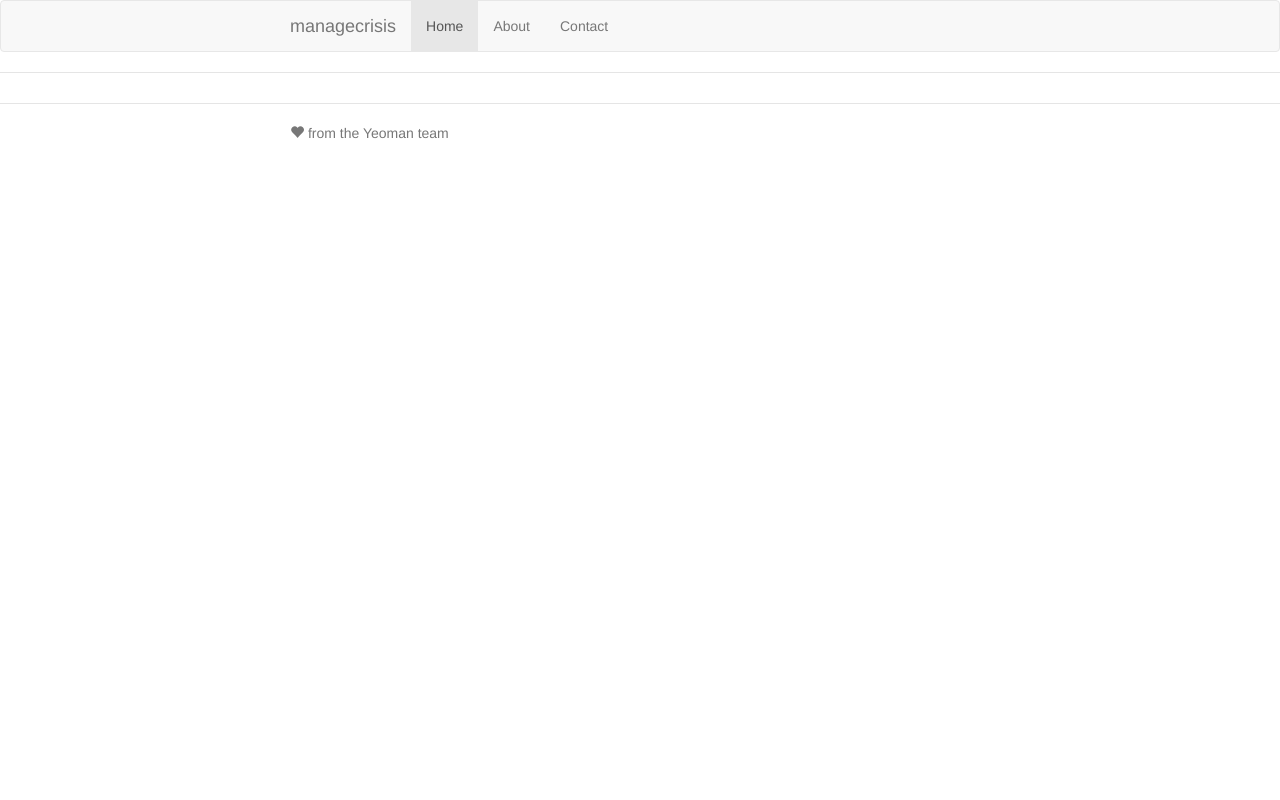
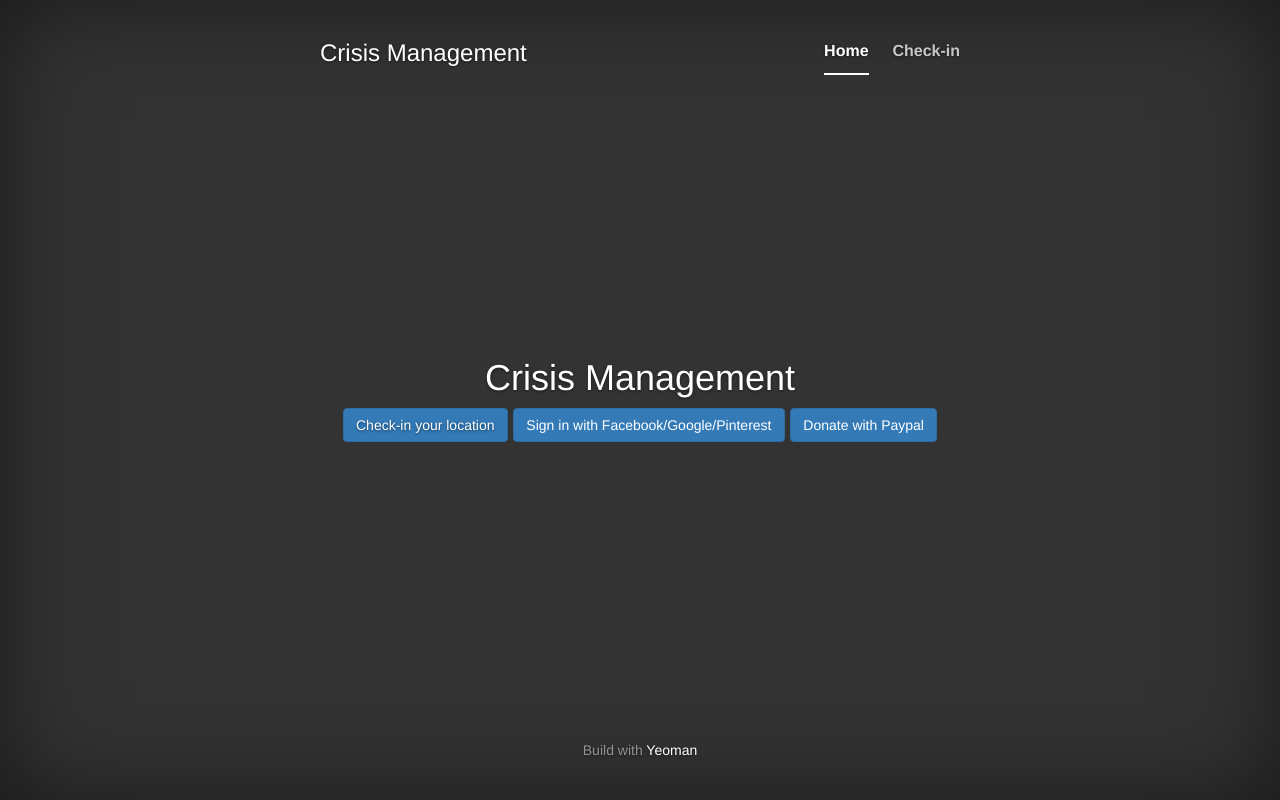
Before and after one commit to shabeermothi/manage-crisis, a website: page app/index.html in a window 1280 px wide. Drawn offline with nearby package versions, Linux system fonts and the light colour scheme; files that its build step writes are made by us from their sources; files whose address does not match are found by name.

Commit message:
Updated view for index

```diff
--- a/app/index.html
+++ b/app/index.html
@@ -1,74 +1,85 @@
-<!doctype html>
-<html>
+
+<!DOCTYPE html>
+<html lang="en">
 <head>
     <meta charset="utf-8">
-    <title></title>
+    <meta http-equiv="X-UA-Compatible" content="IE=edge">
+    <meta name="viewport" content="width=device-width, initial-scale=1">
+    <!-- The above 3 meta tags *must* come first in the head; any other head content must come *after* these tags -->
     <meta name="description" content="">
-    <meta name="viewport" content="width=device-width">
-    <!-- Place favicon.ico and apple-touch-icon.png in the root directory -->
-    <!-- build:css(.) styles/vendor.css -->
-    <!-- bower:css -->
-    <link rel="stylesheet" href="public/bower_components/bootstrap/dist/css/bootstrap.css" />
-    <!-- endbower -->
-    <!-- endbuild -->
-    <!-- build:css(.tmp) styles/main.css -->
-    <link rel="stylesheet" href="../public/styles/main.css">
-    <!-- endbuild -->
+    <meta name="author" content="">
+    <!--<link rel="icon" href="../../favicon.ico">-->
+
+    <title>Crisis Management</title>
+
+    <!-- Bootstrap core CSS -->
+    <link href="public/bower_components/bootstrap/dist/css/bootstrap.min.css" rel="stylesheet">
+
+    <!-- Custom styles for this template from http://getbootstrap.com/examples/cover/cover.css-->
+    <link href="public/styles/cover.css" rel="stylesheet">
 </head>
-  <body ng-app="managecrisisApp">
-    <!--[if lte IE 8]>
-      <p class="browsehappy">You are using an <strong>outdated</strong> browser. Please <a href="http://browsehappy.com/">upgrade your browser</a> to improve your experience.</p>
-    <![endif]-->
 
-    <!-- Add your site or application content here -->
-    <div class="header">
-      <div class="navbar navbar-default" role="navigation">
-        <div class="container">
-          <div class="navbar-header">
+<body>
 
-            <button type="button" class="navbar-toggle collapsed" data-toggle="collapse" data-target="#js-navbar-collapse">
-              <span class="sr-only">Toggle navigation</span>
-              <span class="icon-bar"></span>
-              <span class="icon-bar"></span>
-              <span class="icon-bar"></span>
-            </button>
+<div class="site-wrapper">
 
-            <a class="navbar-brand" href="#/">managecrisis</a>
-          </div>
+    <div class="site-wrapper-inner">
 
-          <div class="collapse navbar-collapse" id="js-navbar-collapse">
+        <div class="cover-container">
 
-            <ul class="nav navbar-nav">
-              <li class="active"><a href="#/">Home</a></li>
-              <li><a ng-href="#/about">About</a></li>
-              <li><a ng-href="#/">Contact</a></li>
+            <div class="masthead clearfix">
+                <div class="inner">
+                    <h3 class="masthead-brand">Crisis Management</h3>
+                    <nav>
+                        <ul class="nav masthead-nav">
+                            <li class="active"><a href="#">Home</a></li>
+                            <li><a href="#">Check-in</a></li>
                         </ul>
-          </div>
-        </div>
+                    </nav>
                 </div>
             </div>
 
-    <div class="container">
-    <div ng-view=""></div>
+            <div class="inner cover">
+                <h1 class="cover-heading">Crisis Management</h1>
+                <p class="lead">
+                    <a class="btn btn-primary" role="button" data-toggle="collapse" href="#check-in" aria-expanded="false" aria-controls="check-in">
+                        Check-in your location
+                    </a>
+                    <button class="btn btn-primary" type="button" data-toggle="collapse" data-target="#sign-in" aria-expanded="false" aria-controls="sign-in">
+                        Sign in with Facebook/Google/Pinterest
+                    </button>
+                    <button class="btn btn-primary" type="button" data-toggle="collapse" data-target="#donate" aria-expanded="false" aria-controls="donate">
+                        Donate with Paypal
+                    </button>
+                    <div class="collapse" id="check-in">
+                        <div class="well">
+                            Check-in your location to let your friends know you are safe.
+                        </div>
+                    </div>
+                <div class="collapse" id="sign-in">
+                    <div class="well">
+                        Sign in with Facebook/Google/Pinterest to know what's being discussed in social media about the disaster
+                    </div>
+                </div>
+                <div class="collapse" id="donate">
+                    <div class="well">
+                        Donate with Paypal
+                    </div>
+                </div>
+                </p>
             </div>
 
-    <div class="footer">
-      <div class="container">
-        <p><span class="glyphicon glyphicon-heart"></span> from the Yeoman team</p>
+            <div class="mastfoot">
+                <div class="inner">
+                    <p>Build with <a href="http://yeoman.io">Yeoman</a></p>
                 </div>
             </div>
 
+        </div>
 
-    <!-- Google Analytics: change UA-XXXXX-X to be your site's ID -->
-     <script>
-       !function(A,n,g,u,l,a,r){A.GoogleAnalyticsObject=l,A[l]=A[l]||function(){
-       (A[l].q=A[l].q||[]).push(arguments)},A[l].l=+new Date,a=n.createElement(g),
-       r=n.getElementsByTagName(g)[0],a.src=u,r.parentNode.insertBefore(a,r)
-       }(window,document,'script','https://www.google-analytics.com/analytics.js','ga');
+    </div>
 
-       ga('create', 'UA-XXXXX-X');
-       ga('send', 'pageview');
-    </script>
+</div>
 
 <!-- build:js(.) scripts/vendor.js -->
     <!-- bower:js -->
@@ -85,10 +96,6 @@
     <!-- endbower -->
     <!-- endbuild -->
 
-        <!-- build:js({.tmp,app}) scripts/scripts.js -->
-        <script src="modules/app.js"></script>
-        <script src="modules/controllers/main.js"></script>
-        <script src="modules/controllers/about.js"></script>
-        <!-- endbuild -->
+
 </body>
 </html>
--- /dev/null
+++ b/public/styles/cover.css
@@ -0,0 +1,166 @@
+/*
+CSS fetched from http://getbootstrap.com/examples/cover/cover.css
+*/
+/*
+ * Globals
+ */
+
+/* Links */
+a,
+a:focus,
+a:hover {
+    color: #fff;
+}
+
+/* Custom default button */
+.btn-default,
+.btn-default:hover,
+.btn-default:focus {
+    color: #333;
+    text-shadow: none; /* Prevent inheritence from `body` */
+    background-color: #fff;
+    border: 1px solid #fff;
+}
+
+
+/*
+ * Base structure
+ */
+
+html,
+body {
+    height: 100%;
+    background-color: #333;
+}
+body {
+    color: #fff;
+    text-align: center;
+    text-shadow: 0 1px 3px rgba(0,0,0,.5);
+}
+
+/* Extra markup and styles for table-esque vertical and horizontal centering */
+.site-wrapper {
+    display: table;
+    width: 100%;
+    height: 100%; /* For at least Firefox */
+    min-height: 100%;
+    -webkit-box-shadow: inset 0 0 100px rgba(0,0,0,.5);
+    box-shadow: inset 0 0 100px rgba(0,0,0,.5);
+}
+.site-wrapper-inner {
+    display: table-cell;
+    vertical-align: top;
+}
+.cover-container {
+    margin-right: auto;
+    margin-left: auto;
+}
+
+/* Padding for spacing */
+.inner {
+    padding: 30px;
+}
+
+
+/*
+ * Header
+ */
+.masthead-brand {
+    margin-top: 10px;
+    margin-bottom: 10px;
+}
+
+.masthead-nav > li {
+    display: inline-block;
+}
+.masthead-nav > li + li {
+    margin-left: 20px;
+}
+.masthead-nav > li > a {
+    padding-right: 0;
+    padding-left: 0;
+    font-size: 16px;
+    font-weight: bold;
+    color: #fff; /* IE8 proofing */
+    color: rgba(255,255,255,.75);
+    border-bottom: 2px solid transparent;
+}
+.masthead-nav > li > a:hover,
+.masthead-nav > li > a:focus {
+    background-color: transparent;
+    border-bottom-color: #a9a9a9;
+    border-bottom-color: rgba(255,255,255,.25);
+}
+.masthead-nav > .active > a,
+.masthead-nav > .active > a:hover,
+.masthead-nav > .active > a:focus {
+    color: #fff;
+    border-bottom-color: #fff;
+}
+
+@media (min-width: 768px) {
+    .masthead-brand {
+        float: left;
+    }
+    .masthead-nav {
+        float: right;
+    }
+}
+
+
+/*
+ * Cover
+ */
+
+.cover {
+    padding: 0 20px;
+}
+.cover .btn-lg {
+    padding: 10px 20px;
+    font-weight: bold;
+}
+
+
+/*
+ * Footer
+ */
+
+.mastfoot {
+    color: #999; /* IE8 proofing */
+    color: rgba(255,255,255,.5);
+}
+
+
+/*
+ * Affix and center
+ */
+
+@media (min-width: 768px) {
+    /* Pull out the header and footer */
+    .masthead {
+        position: fixed;
+        top: 0;
+    }
+    .mastfoot {
+        position: fixed;
+        bottom: 0;
+    }
+    /* Start the vertical centering */
+    .site-wrapper-inner {
+        vertical-align: middle;
+    }
+    /* Handle the widths */
+    .masthead,
+    .mastfoot,
+    .cover-container {
+        width: 100%; /* Must be percentage or pixels for horizontal alignment */
+    }
+}
+
+@media (min-width: 992px) {
+    .masthead,
+    .mastfoot,
+    .cover-container {
+        width: 700px;
+    }
+}
```
Lines whose indentation alone changed are shown as unchanged.
